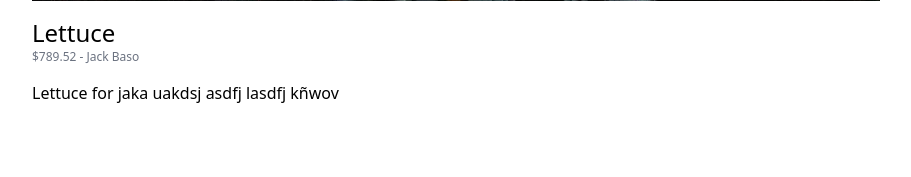
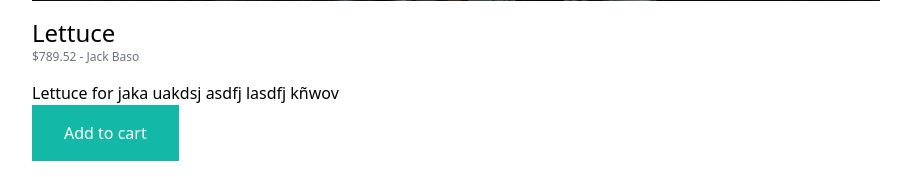
Before and after one commit to jackbasso/django-multi-vendors--QFZsX0b9Cg, a Django app: a page that uses petnet/store/templates/store/product_detail.html in a window 1280 px wide. Shown: the part 723-900 px from the top of the page, without its empty margins (184-1095 px from the left). Before the commit the page ends 826 px from the top, so only its background shows below. Run offline with Django 4.2, Linux system fonts and the light colour scheme; data comes from the database, SQL or seed files in the repository; both versions use the stored data as it was after the commit; parts of the project's set-up code (start-up, migrations or seed data) failed here and were passed over; some libraries are stand-ins or nearby versions.

Commit message:
add update remove from cart

```diff
--- a/petnet/petnet/settings.py
+++ b/petnet/petnet/settings.py
@@ -26,6 +26,9 @@ SECRET_KEY = 'django-insecure-4kz_(zxvlhbv4x5!o4behgukc-i1_of*fx4d3@q0@aa4t0qg$+
 DEBUG = True
 
 ALLOWED_HOSTS = []
+
+CART_SESSION_ID = 'cart'
+SESSION_COOKIE_AGE = 86400
 
 # LOGOUT REDIRECT TO
 LOGOUT_REDIRECT_URL = 'frontpage'
--- a/petnet/store/templates/store/product_detail.html
+++ b/petnet/store/templates/store/product_detail.html
@@ -19,4 +19,7 @@
   {% if product.description %}
     <p class="mt-4">{{ product.description }}</p>
   {% endif %}
+
+  <a href="{% url 'add_to_cart' product.id %}" class="inline-block px-8 py-4 bg-teal-500 text-white">Add to cart</a>
+
 {% endblock %}
--- a/petnet/store/urls.py
+++ b/petnet/store/urls.py
@@ -3,6 +3,11 @@ from . import views
 
 urlpatterns = [
   path('search/', views.search, name='search'),
+  path('add-to-cart/<int:product_id>', views.add_to_cart, name="add_to_cart"),
+  path('change_quantity/<str:product_id>/', views.change_quantity, name="change_quantity"),
+  path('remove-from-cart/<str:product_id>/', views.remove_from_cart, name="remove_from_cart"),
+  path('cart/', views.cart_view, name='cart_view'),
   path('<slug:slug>/', views.category_detail, name="category_detail"),
-  path('<slug:category_slug>/<slug:slug>/', views.product_detail, name="product_detail")
+  path('<slug:category_slug>/<slug:slug>/', views.product_detail, name="product_detail"),
+
 ]
--- a/petnet/store/views.py
+++ b/petnet/store/views.py
@@ -1,6 +1,32 @@
 from django.db.models import Q  #For searchs
-from django.shortcuts import render, get_object_or_404
+from django.shortcuts import render, get_object_or_404, redirect
+from .cart import Cart
+
 from .models import Category, Product
+
+def add_to_cart(request, product_id):
+  cart = Cart(request) # create new instance for the cart
+  cart.add(product_id) # add product id
+  return redirect('cart_view')
+
+def change_quantity(request, product_id):
+  action = request.GET.get('action', '')
+  if action:
+    quantity = 1
+    if action == "decrease":
+      quantity = -1
+    cart = Cart(request)
+    cart.add(product_id, quantity, True)
+  return redirect('cart_view')
+
+def remove_from_cart(request, product_id):
+  cart = Cart(request)
+  cart.remove(product_id)
+  return redirect('cart_view')
+
+def cart_view(request):
+  cart = Cart(request)
+  return render(request, 'store/cart_view.html', { 'cart': cart})
 
 def search(request):
   query = request.GET.get('query', '')
```
Also changed, not shown: petnet/store/cart.py (added, +52 -0 lines), petnet/store/templates/store/cart_view.html (added, +21 -0 lines), petnet/db.sqlite3.
